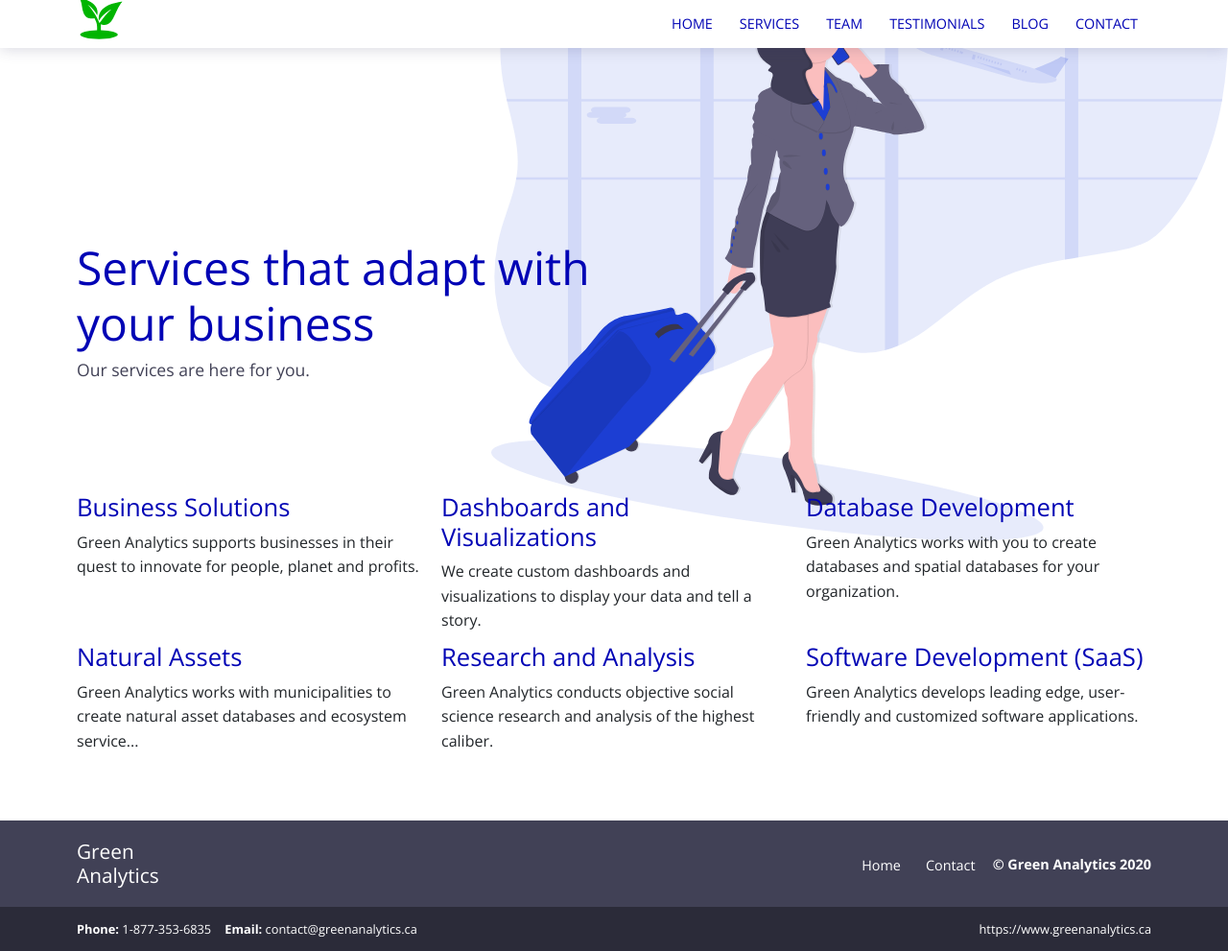
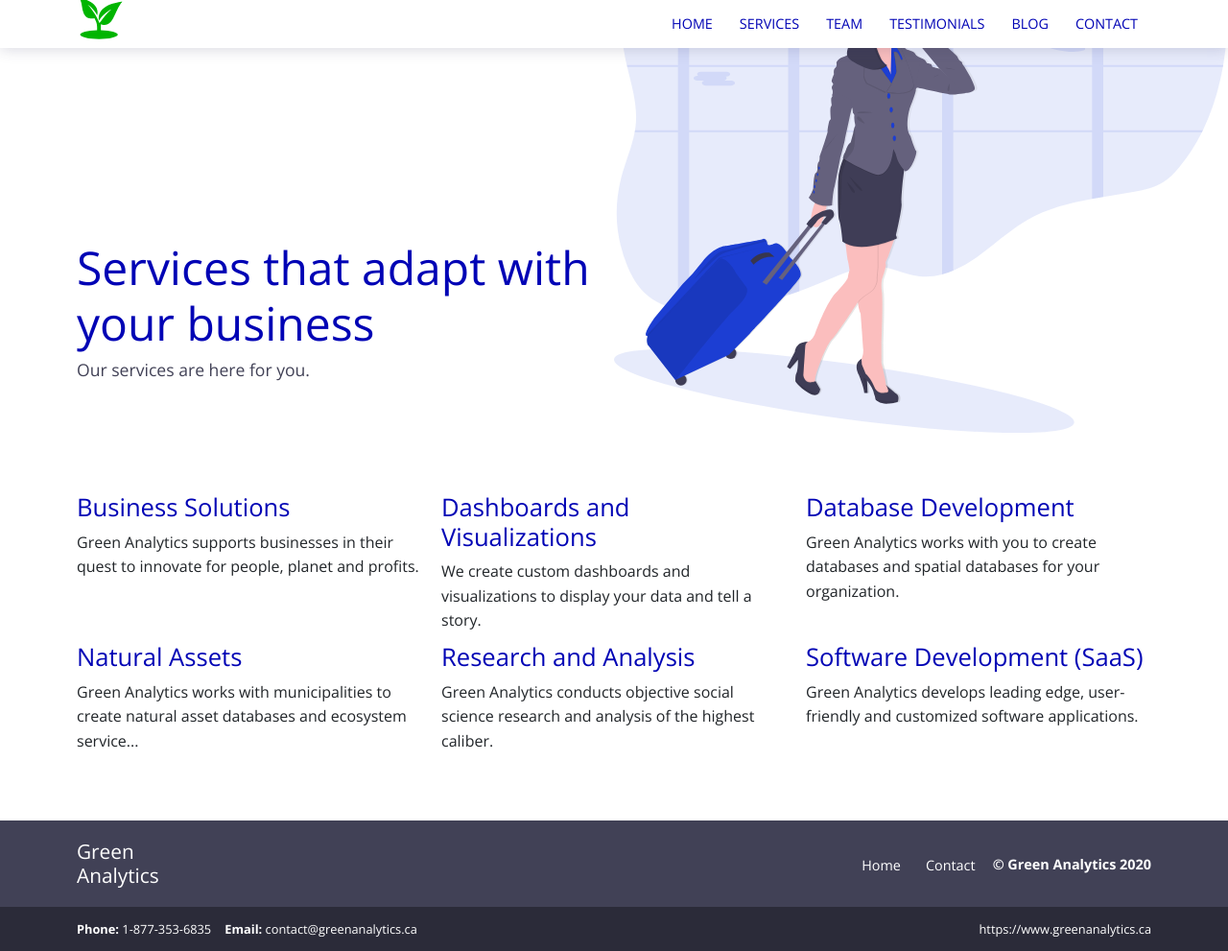
Before and after one commit to greenLauren/ga_website, a Jekyll site: the page built from services.html, in a window 1280 px wide. Shown: the whole page at 96% size. Built offline with Jekyll 4.4.1, drawn with Linux system fonts in a browser that asks for light colours.

Commit message:
Update _page-services-list.scss

```diff
--- a/_sass/pages/services/_page-services-list.scss
+++ b/_sass/pages/services/_page-services-list.scss
@@ -12,7 +12,7 @@
     background-position: 199px -80px;
   }
   @include media-breakpoint-up(lg) {
-    background-size: 60%;
+    background-size: 50%;
     background-position: 100% -110px;
   }
 }
```
